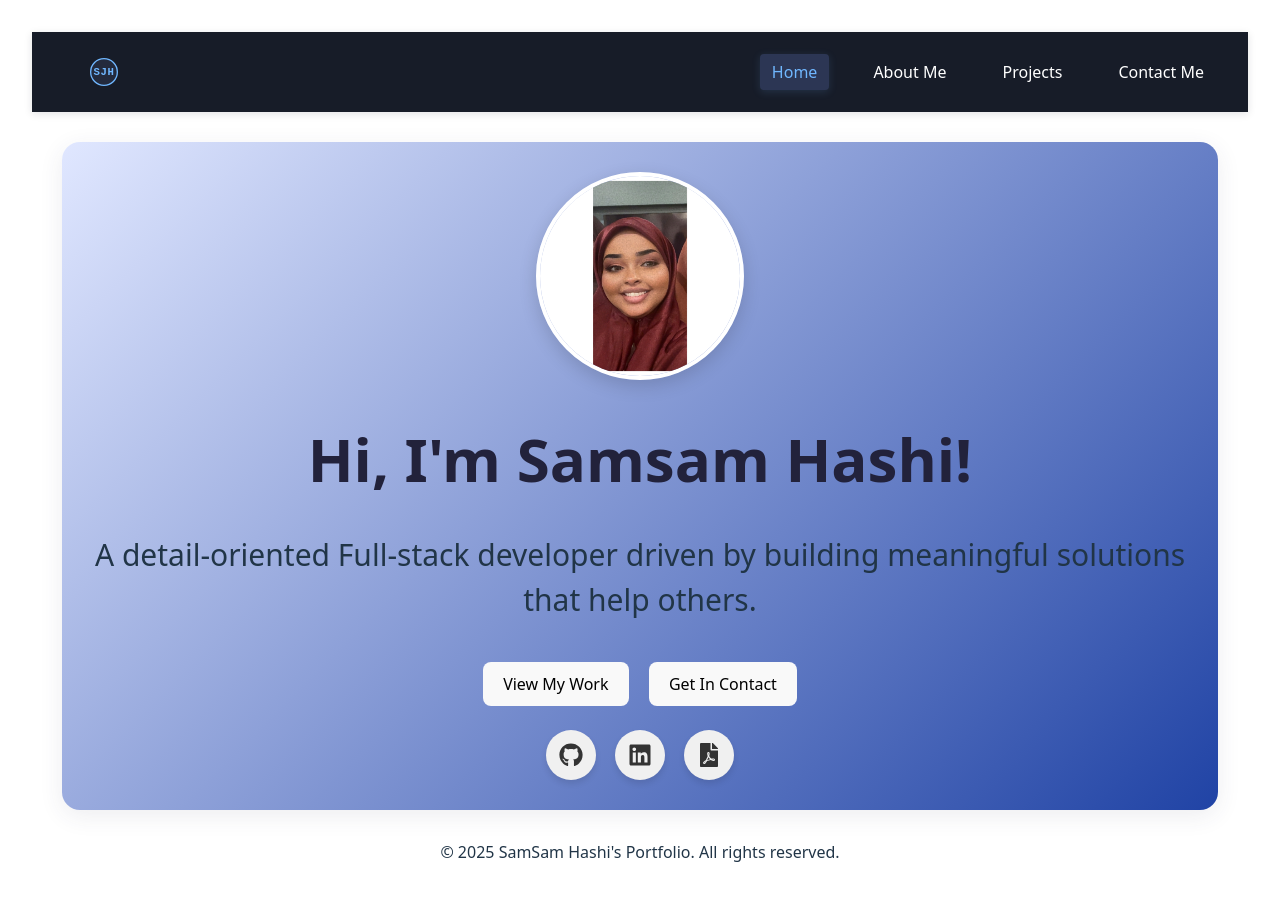
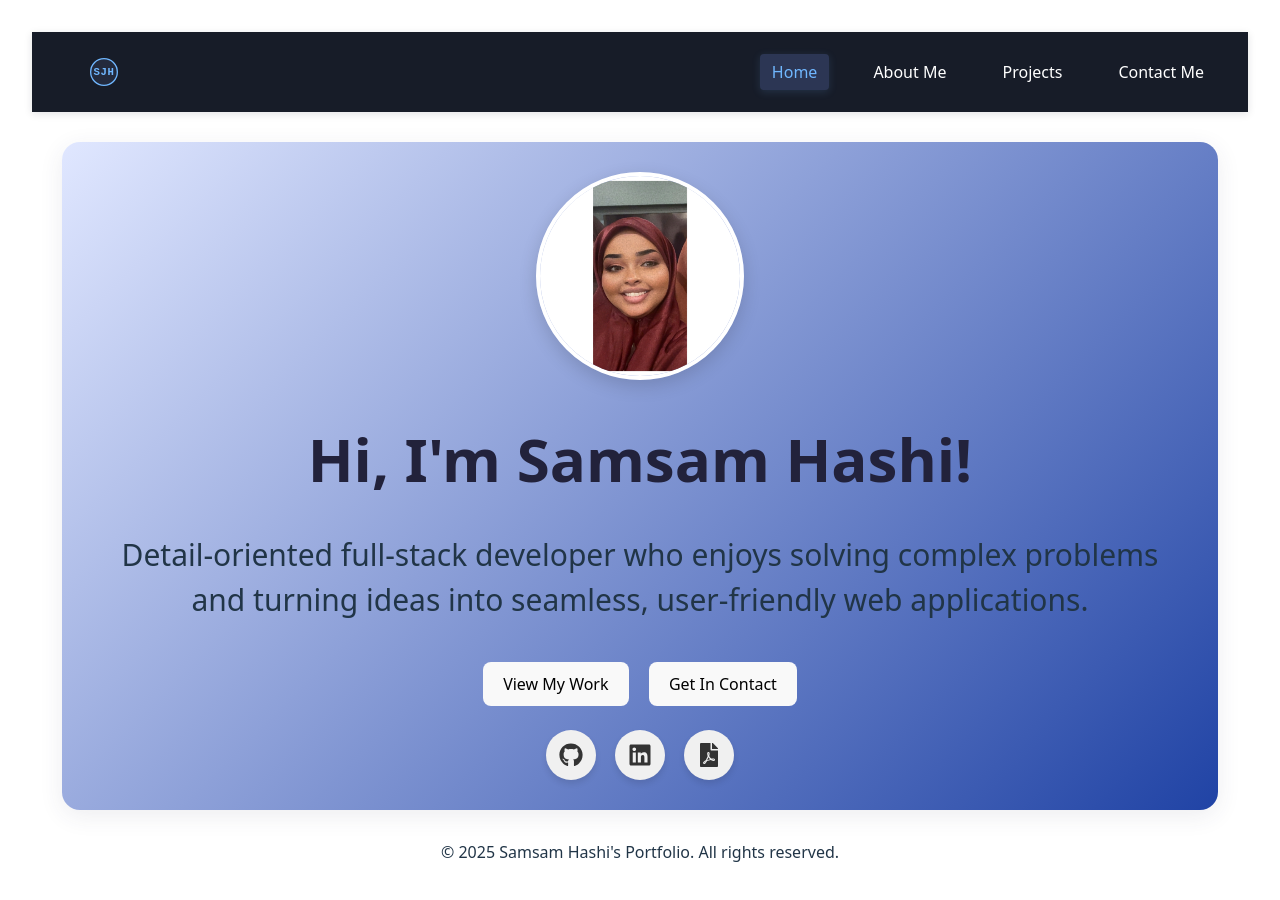
Before and after one commit to Samjamhas10/portfolio-website, a React (Vite) app: page / in a window 1280 px wide. Shown: the top 900 px of the page. Built offline with nearby package versions, Linux system fonts and the light colour scheme.

Commit message:
Fix typos/add more description to home page

```diff
--- a/src/components/Footer/Footer.jsx
+++ b/src/components/Footer/Footer.jsx
@@ -3,7 +3,7 @@ import "./Footer.css";
 function Footer() {
   return (
     <footer className="footer" id="contact">
-      <p>© 2025 SamSam Hashi's Portfolio. All rights reserved. </p>
+      <p>© 2025 Samsam Hashi's Portfolio. All rights reserved. </p>
     </footer>
   );
 }
--- a/src/components/Home/Home.jsx
+++ b/src/components/Home/Home.jsx
@@ -13,9 +13,11 @@ function Home({ onViewMyWork, onGetInContact }) {
         />
         <h1 className="home__name">Hi, I'm Samsam Hashi!</h1>
         <p className="home__description">
-          A detail-oriented Full-stack developer driven by building meaningful
-          solutions that help others.
+          Detail-oriented full-stack developer who enjoys solving complex
+          problems and turning ideas into seamless, user-friendly web
+          applications.
         </p>
+
         <div className="home__buttons">
           <button className="home__button" onClick={onViewMyWork}>
             View My Work
```
